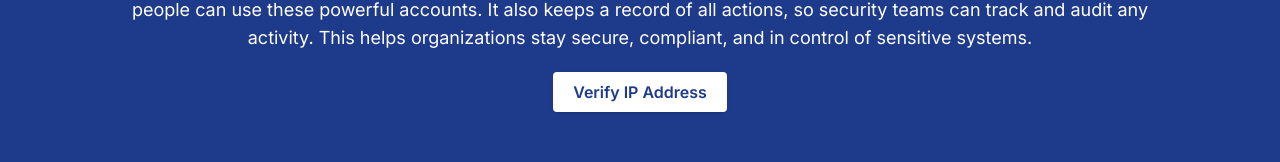
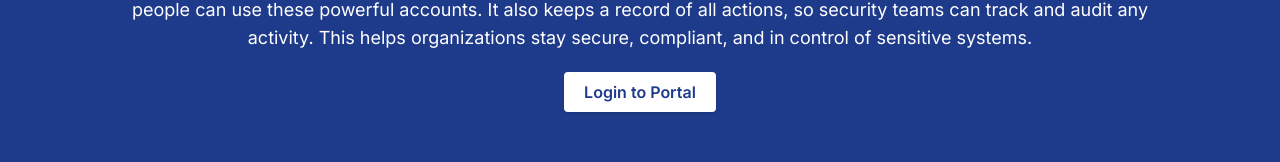
Before and after one commit to JaseemKhan211/pma-sysapp, a Next.js app in the folder frontend/: page / in a window 1280 px wide. Shown: the part 500-662 px from the top of the page. Built offline with nearby package versions, Linux system fonts and the light colour scheme.

Commit message:
🔁 Update: button name change welcome screen

```diff
--- a/frontend/src/app/welcome/WelCome.jsx
+++ b/frontend/src/app/welcome/WelCome.jsx
@@ -41,7 +41,7 @@ export default function WelCome() {
           onClick={handleRedirect}
           className="bg-white text-blue-900 dark:bg-gray-100 dark:text-gray-900 font-semibold px-5 py-2 rounded shadow hover:bg-gray-200 dark:hover:bg-white"
         >
-          Verify IP Address
+          Login to Portal
         </button>
     </div>
   );
```
